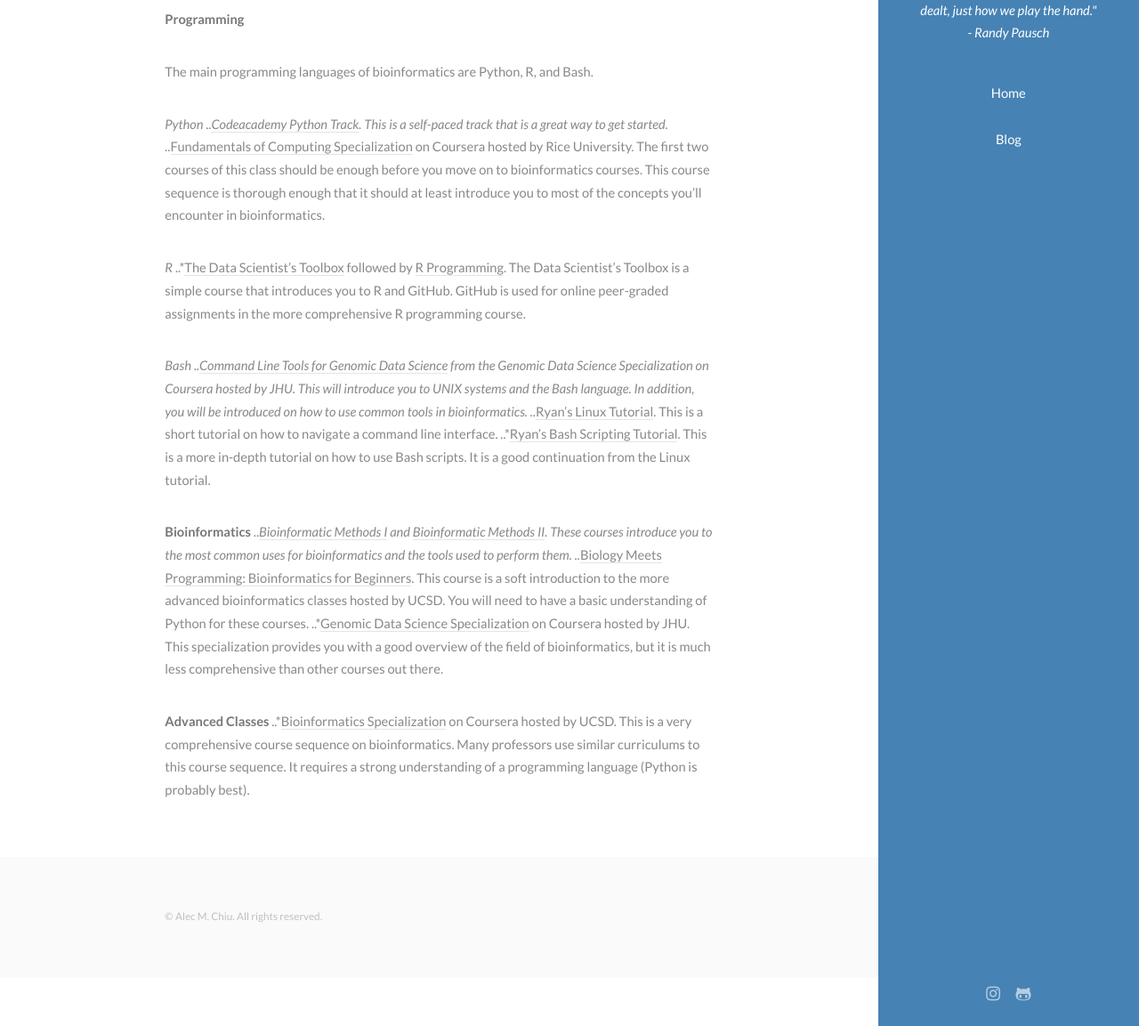
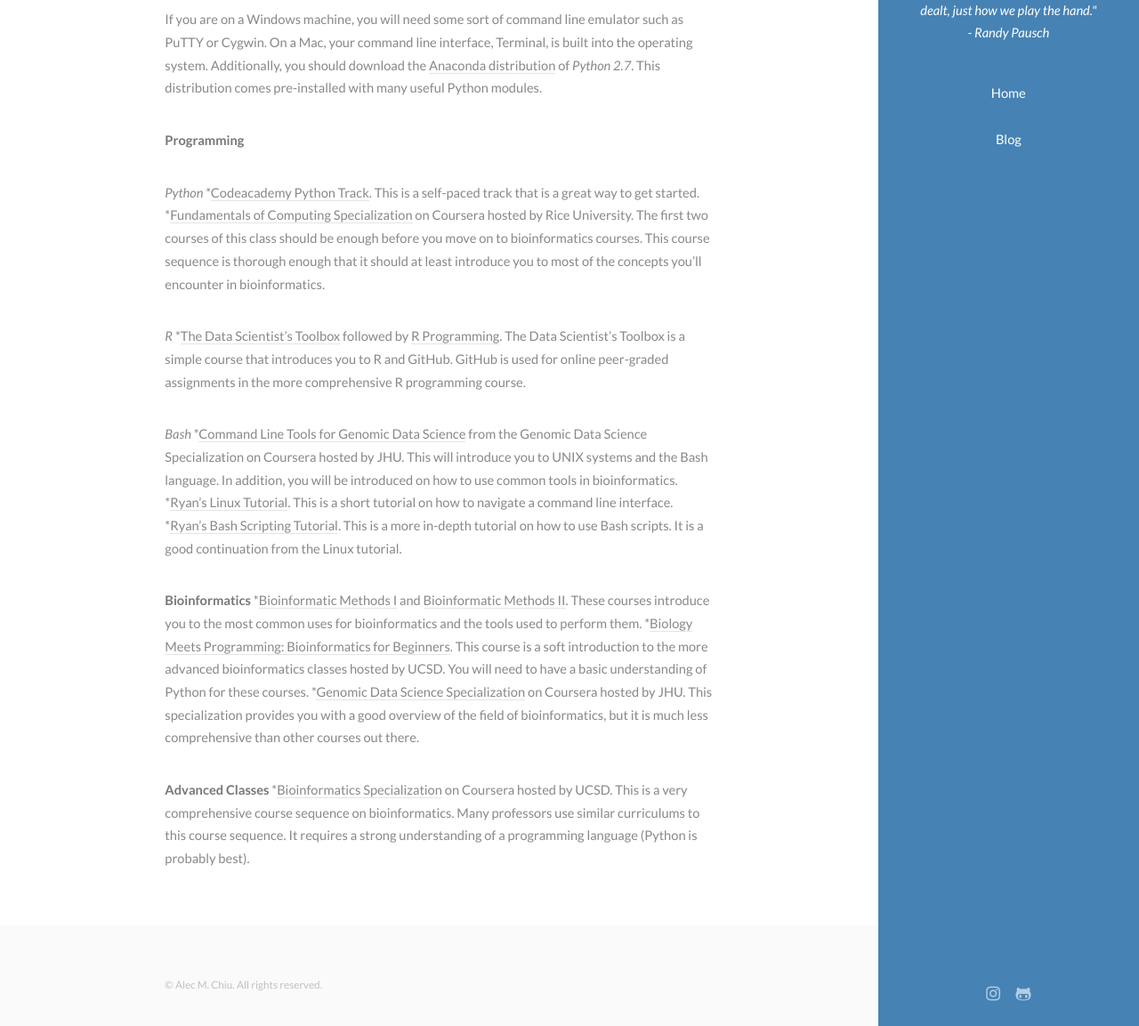
Before and after one commit to alecmchiu/alecmchiu.github.io, a Jekyll site: the page built from _posts/2016-07-12-Soft Introduction to Bioinformatics.markdown, in a window 1280 px wide and 1400 px high, scrolled down 704 px, cut to the strip 247-1400 px from the top of the window. Shown: the whole strip at 89% size. Built offline with Jekyll 4.4.1, drawn with Linux system fonts in a browser that asks for light colours.

Commit message:
Inital post, fixing format

```diff
--- a/_posts/2016-07-12-Soft Introduction to Bioinformatics.markdown
+++ b/_posts/2016-07-12-Soft Introduction to Bioinformatics.markdown
@@ -2,29 +2,29 @@
 layout: post
 ---
 <img src="https://docs.google.com/uc?id=0B9BIj_pWs6Z4eDdVR3VKa19KNzA">
-I've divided this light introduction into three parts: _programming_,_bioinformatics_, and _advanced classes_. Some of these classes can be done in parallel and I will provide a flow chart that helps display how these courses can be taken in parallel. That being said, foundations in programming should be established first, so those will have to be done in sequence. All courses here are hosted for free on Coursera.
+I've divided this light introduction into three parts: _programming_, _bioinformatics_, and _advanced classes_. Some of these classes can be done in parallel and I will provide a flow chart that helps display how these courses can be taken in parallel. That being said, foundations in programming should be established first, so those will have to be done in sequence. All courses here are hosted for free on Coursera.
+
+If you are on a Windows machine, you will need some sort of command line emulator such as PuTTY or Cygwin. On a Mac, your command line interface, Terminal, is built into the operating system. Additionally, you should download the [Anaconda distribution](https://www.continuum.io) of *Python 2.7*. This distribution comes pre-installed with many useful Python modules.
 
 **Programming**
 
-The main programming languages of bioinformatics are Python, R, and Bash.
-
 *Python*
-..*[Codeacademy Python Track](https://www.codecademy.com/). This is a self-paced track that is a great way to get started.
-..*[Fundamentals of Computing Specialization](https://www.coursera.org/specializations/computer-fundamentals) on Coursera hosted by Rice University. The first two courses of this class should be enough before you move on to bioinformatics courses. This course sequence is thorough enough that it should at least introduce you to most of the concepts you'll encounter in bioinformatics.
+*[Codeacademy Python Track](https://www.codecademy.com/). This is a self-paced track that is a great way to get started.
+*[Fundamentals of Computing Specialization](https://www.coursera.org/specializations/computer-fundamentals) on Coursera hosted by Rice University. The first two courses of this class should be enough before you move on to bioinformatics courses. This course sequence is thorough enough that it should at least introduce you to most of the concepts you'll encounter in bioinformatics.
 
 *R*
-..*[The Data Scientist's Toolbox](https://www.coursera.org/learn/data-scientists-tools) followed by [R Programming](https://www.coursera.org/learn/r-programming). The Data Scientist's Toolbox is a simple course that introduces you to R and GitHub. GitHub is used for online peer-graded assignments in the more comprehensive R programming course.
+*[The Data Scientist's Toolbox](https://www.coursera.org/learn/data-scientists-tools) followed by [R Programming](https://www.coursera.org/learn/r-programming). The Data Scientist's Toolbox is a simple course that introduces you to R and GitHub. GitHub is used for online peer-graded assignments in the more comprehensive R programming course.
 
 *Bash*
-..*[Command Line Tools for Genomic Data Science](https://www.coursera.org/learn/genomic-tools) from the Genomic Data Science Specialization on Coursera hosted by JHU. This will introduce you to UNIX systems and the Bash language. In addition, you will be introduced on how to use common tools in bioinformatics.
-..*[Ryan's Linux Tutorial](http://ryanstutorials.net/linuxtutorial/). This is a short tutorial on how to navigate a command line interface.
-..*[Ryan's Bash Scripting Tutorial](http://ryanstutorials.net/bash-scripting-tutorial/). This is a more in-depth tutorial on how to use Bash scripts. It is a good continuation from the Linux tutorial.
+*[Command Line Tools for Genomic Data Science](https://www.coursera.org/learn/genomic-tools) from the Genomic Data Science Specialization on Coursera hosted by JHU. This will introduce you to UNIX systems and the Bash language. In addition, you will be introduced on how to use common tools in bioinformatics.
+*[Ryan's Linux Tutorial](http://ryanstutorials.net/linuxtutorial/). This is a short tutorial on how to navigate a command line interface.
+*[Ryan's Bash Scripting Tutorial](http://ryanstutorials.net/bash-scripting-tutorial/). This is a more in-depth tutorial on how to use Bash scripts. It is a good continuation from the Linux tutorial.
 
 
 **Bioinformatics**
-..*[Bioinformatic Methods I](https://www.coursera.org/learn/bioinformatics-methods-1) and [Bioinformatic Methods II](https://www.coursera.org/learn/bioinformatics-methods-2). These courses introduce you to the most common uses for bioinformatics and the tools used to perform them.
-..*[Biology Meets Programming: Bioinformatics for Beginners](https://www.coursera.org/learn/bioinformatics). This course is a soft introduction to the more advanced bioinformatics classes hosted by UCSD. You will need to have a basic understanding of Python for these courses.
-..*[Genomic Data Science Specialization](https://www.coursera.org/specializations/genomic-data-science) on Coursera hosted by JHU. This specialization provides you with a good overview of the field of bioinformatics, but it is much less comprehensive than other courses out there.
+*[Bioinformatic Methods I](https://www.coursera.org/learn/bioinformatics-methods-1) and [Bioinformatic Methods II](https://www.coursera.org/learn/bioinformatics-methods-2). These courses introduce you to the most common uses for bioinformatics and the tools used to perform them.
+*[Biology Meets Programming: Bioinformatics for Beginners](https://www.coursera.org/learn/bioinformatics). This course is a soft introduction to the more advanced bioinformatics classes hosted by UCSD. You will need to have a basic understanding of Python for these courses.
+*[Genomic Data Science Specialization](https://www.coursera.org/specializations/genomic-data-science) on Coursera hosted by JHU. This specialization provides you with a good overview of the field of bioinformatics, but it is much less comprehensive than other courses out there.
 
 **Advanced Classes**
-..*[Bioinformatics Specialization](https://www.coursera.org/specializations/computational-biology) on Coursera hosted by UCSD. This is a very comprehensive course sequence on bioinformatics. Many professors use similar curriculums to this course sequence. It requires a strong understanding of a programming language (Python is probably best).
+*[Bioinformatics Specialization](https://www.coursera.org/specializations/computational-biology) on Coursera hosted by UCSD. This is a very comprehensive course sequence on bioinformatics. Many professors use similar curriculums to this course sequence. It requires a strong understanding of a programming language (Python is probably best).
```
